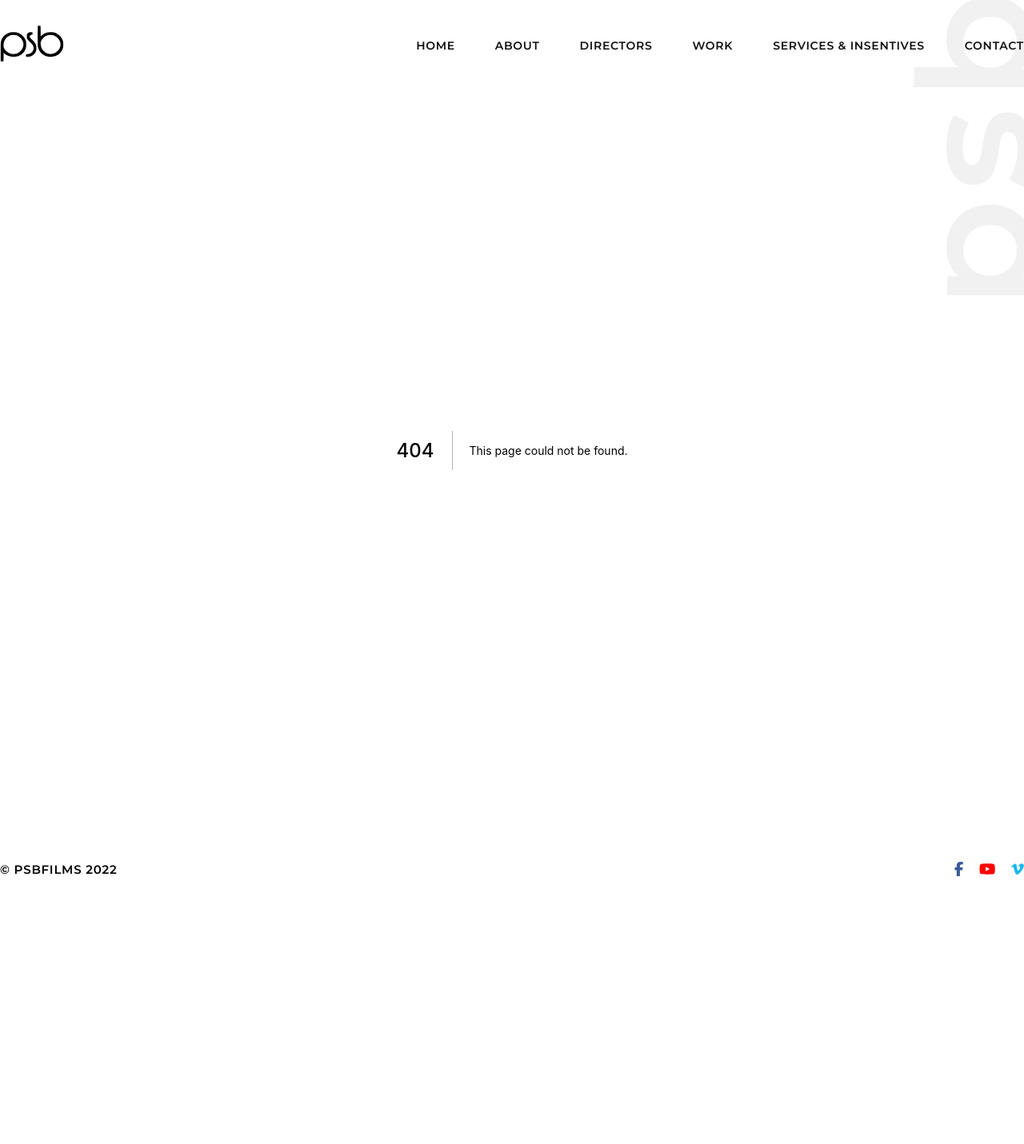
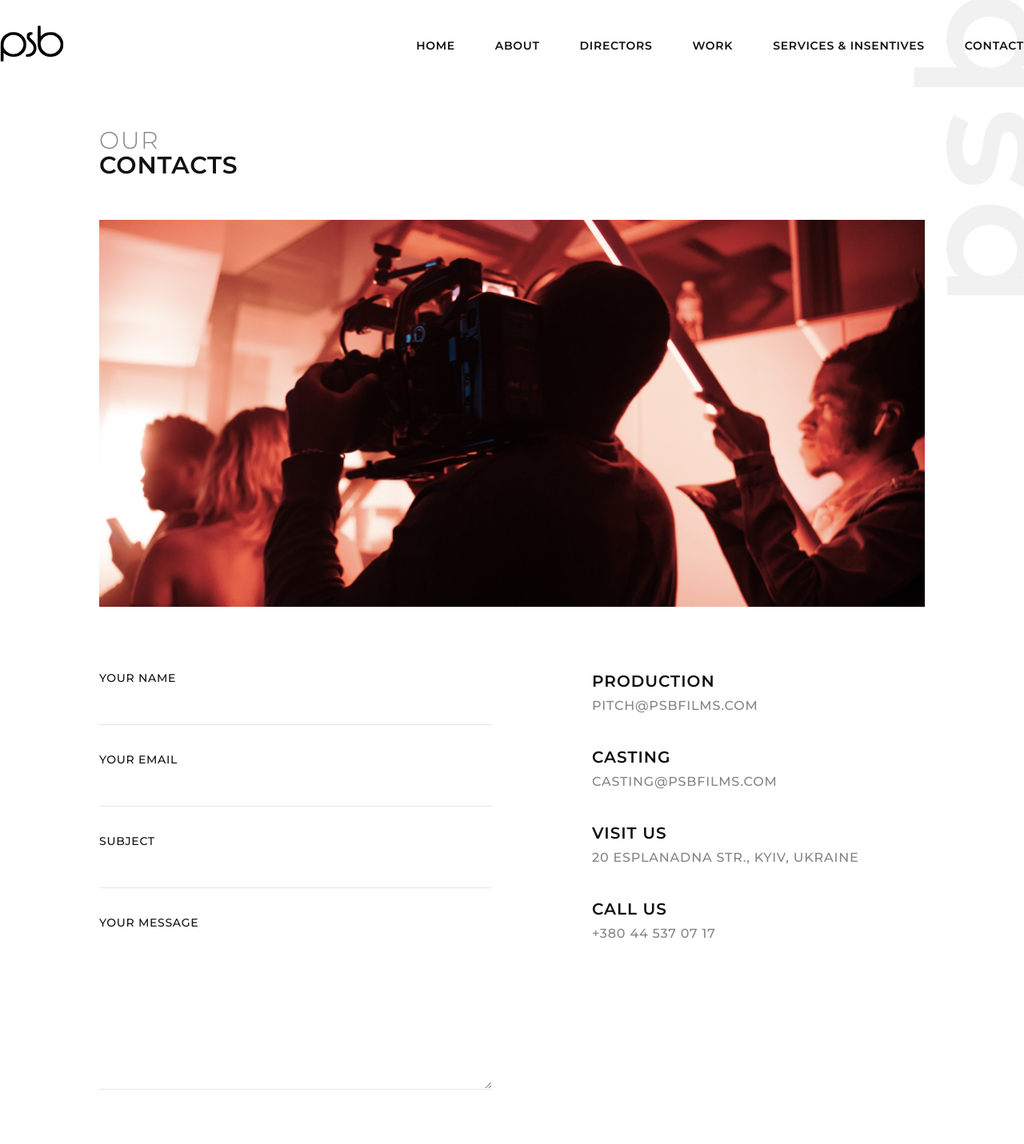
Before and after one commit to EvgenijZ/psbfilms, a Next.js app: page /contacts in a window 1280 px wide. Before the commit this address had no page. Shown: the top 1431 px of the page at 80% size. Before the commit the page ends 1114 px from the top, so only its background shows below. Built offline with nearby package versions, Linux system fonts and the light colour scheme.

Commit message:
Created Contacts page

```diff
--- /dev/null
+++ b/pages/contacts.tsx
@@ -0,0 +1,19 @@
+import Contacts from '../components/Contacts/Contacts';
+import Feedback from '../components/Feedback/Feedback';
+import Poster from '../components/Poster/Poster';
+import Title from '../components/Title/Title';
+
+const ContactsPage = () => {
+	return (
+		<div>
+			<Title title='Contacts' subtitle='Our' />
+			<Poster src='/poster2.jpg' />
+			<div className='block-wrap'>
+				<Feedback />
+				<Contacts />
+			</div>
+		</div>
+	);
+};
+
+export default ContactsPage;
```
